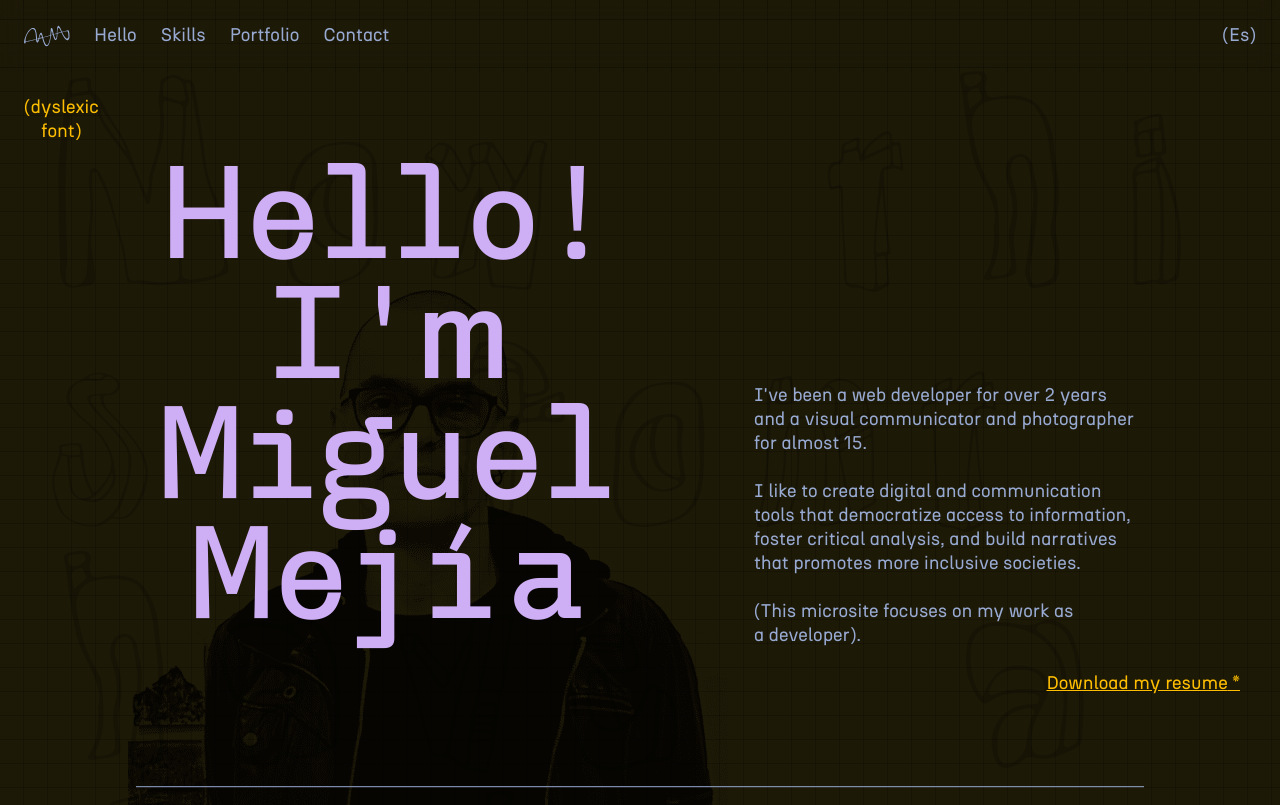
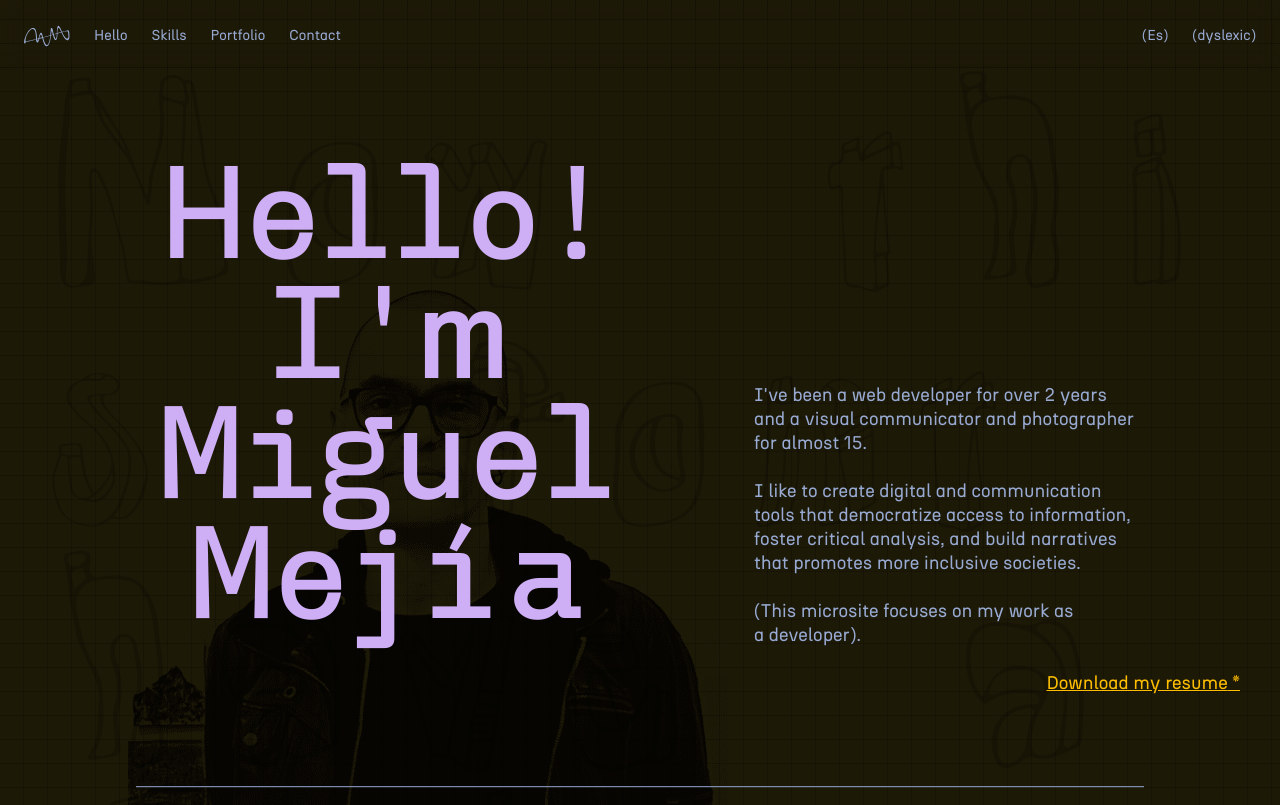
Before and after one commit to dothedada/mmejia-cv, a website built with Vite: page src/index.html in a window 1280 px wide. Shown: the top 805 px of the page. Built offline with nearby package versions, Linux system fonts and the light colour scheme.

Commit message:
fix dyslexic font implementation

```diff
--- a/src/css/style.css
+++ b/src/css/style.css
@@ -37,19 +37,11 @@
     font-display: swap;
     src:
         local('OpenDyslexic'),
-        url('../assets/fonts/OpenDyslexic-Regular.woff2') format('woff2'),
-        url('../assets/fonts/OpenDyslexic-Regular.woff') format('woff');
+        url('../assets/fonts/opendyslexic-regular-webfont.woff2')
+            format('woff2'),
+        url('../assets/fonts/opendyslexic-regular-webfont.woff') format('woff');
 }
-@font-face {
-    font-family: 'OpenDyslexic';
-    font-weight: bold;
-    font-style: normal;
-    font-display: swap;
-    src:
-        local('OpenDyslexic'),
-        url('../assets/fonts/OpenDyslexic-Bold.woff2') format('woff2'),
-        url('../assets/fonts/OpenDyslexic-Bold.woff') format('woff');
-}
+
 :root {
     --background: #1d1907;
     --dialog-bkg: #f9f9f9;
@@ -212,8 +204,9 @@ body {
     background-size: var(--line-height) var(--line-height);
     background-position: var(--grid-offset);
     backdrop-filter: blur(var(--blur));
+    font-size: 0.9rem;
     width: 100vw;
-    grid-template-columns: 46px min-content 1fr;
+    grid-template-columns: 46px min-content max-content 1fr;
     gap: var(--line-height);
     align-items: start;
     justify-items: start;
@@ -239,6 +232,7 @@ body {
     height: calc(var(--line-height));
 }
 
+.menu__dyslexic,
 .menu__lang {
     color: var(--text);
 }
@@ -257,6 +251,7 @@ body {
     gap: var(--line-height);
     transform: translateX(0);
     transition: transform 0.3s 0.1s ease-in-out;
+    font-size: 2rem;
 
     &.visible {
         transform: translateX(100%);
@@ -331,7 +326,7 @@ body {
 
 @media (min-width: 650px) {
     .menu {
-        grid-template-columns: 46px 1fr min-content;
+        grid-template-columns: 46px 1fr min-content max-content;
         backdrop-filter: blur(var(--blur));
         background-color: unset;
     }
@@ -354,6 +349,7 @@ body {
         width: unset;
         height: unset;
         flex-direction: row;
+        font-size: unset;
 
         & a {
             text-decoration: none;
--- a/src/index.html
+++ b/src/index.html
@@ -95,7 +95,7 @@
             </svg>
 
             <button type="button" class="menu__lang"></button>
-            <button type="button" class="menu__dislexya"></button>
+            <button type="button" class="menu__dyslexic"></button>
 
             <button type="button" class="menu__show" aria-controls="menuItems">
                 <span class="show__bar"></span>
--- a/src/ts/toggleFont.ts
+++ b/src/ts/toggleFont.ts
@@ -21,7 +21,7 @@ const toggleFont = () => {
 };
 
 const setFontButton = (font: boolean, lang: Lang) => {
-    const btn = document.querySelector<HTMLButtonElement>('.menu__dislexya')!;
+    const btn = document.querySelector<HTMLButtonElement>('.menu__dyslexic')!;
     btn.textContent = '';
     const srData = document.createElement('span');
     const isDyslexic = font ? 'dyslexic' : 'nonDyslexic';
--- a/src/ts/ui-sr_txt.ts
+++ b/src/ts/ui-sr_txt.ts
@@ -9,11 +9,11 @@ export default {
 
         dyslexic: {
             dyslexicBtnSr: 'Change to regular font',
-            dyslexicBtn: '(regular font)',
+            dyslexicBtn: '(regular)',
         },
         nonDyslexic: {
             dyslexicBtnSr: 'Change to dyslexic font',
-            dyslexicBtn: '(dyslexic font)',
+            dyslexicBtn: '(dyslexic)',
         },
         card: {
             viewMore: 'View more',
```
Also changed, not shown: src/assets/fonts/OpenDyslexic-Bold.woff (deleted), src/assets/fonts/OpenDyslexic-Bold.woff2 (deleted), src/assets/fonts/OpenDyslexic-Regular.woff (deleted), src/assets/fonts/OpenDyslexic-Regular.woff2 (deleted), src/assets/fonts/opendyslexic-regular-webfont.woff (added), src/assets/fonts/opendyslexic-regular-webfont.woff2 (added).
